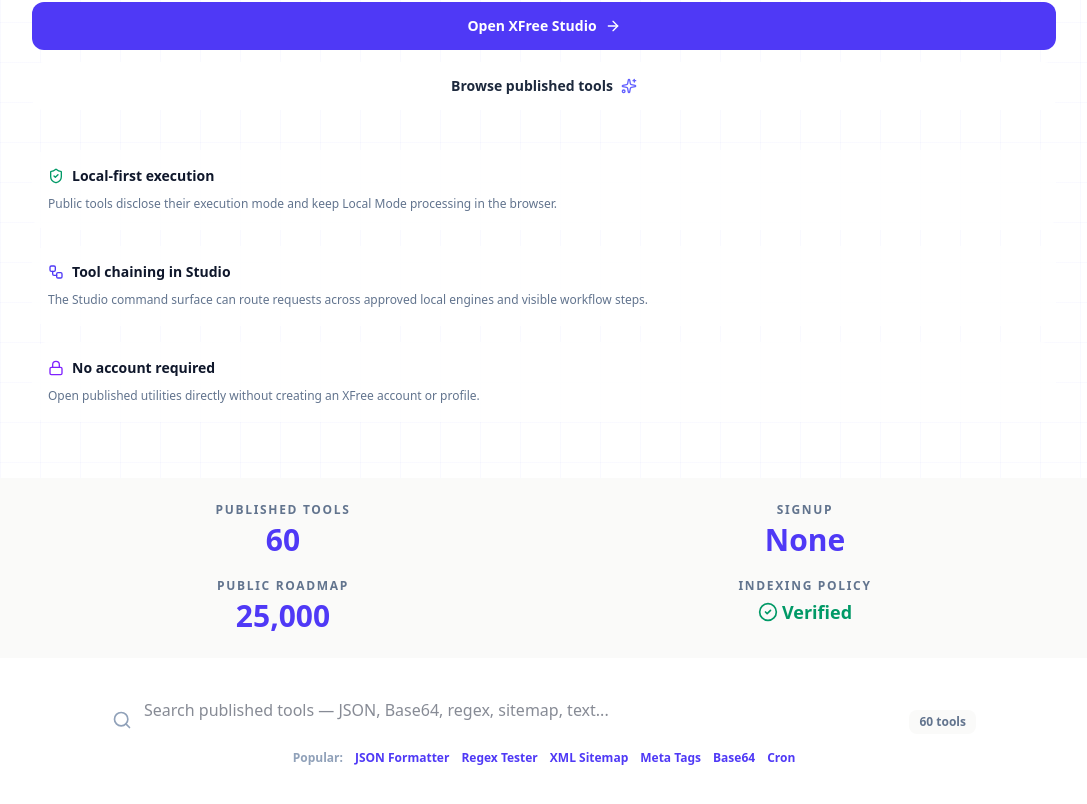
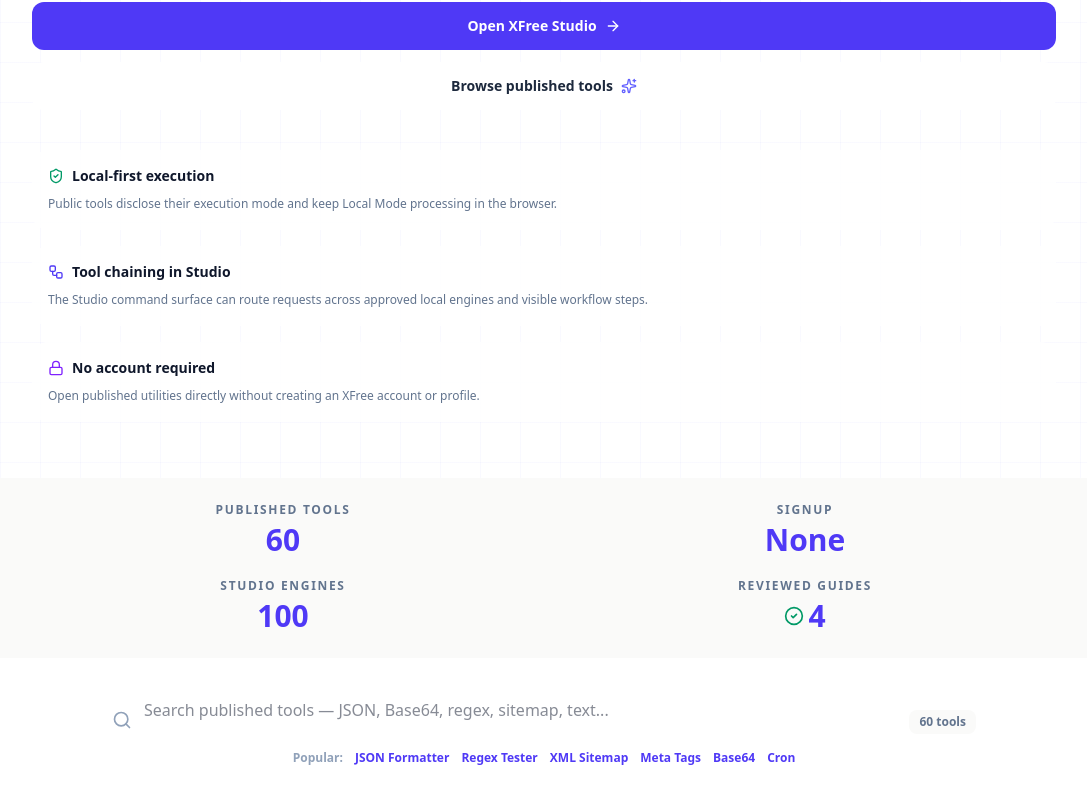
Before and after one commit to CodesbyFebin/xfree, a React (Vite) app: page / in a window 1280 px wide. Shown: the part 378-1182 px from the top of the page, without its empty margins (96-1183 px from the left). Built offline with nearby package versions, Linux system fonts and the light colour scheme.

Commit message:
fix: complete homepage and canonical host wiring

```diff
--- a/src/App.tsx
+++ b/src/App.tsx
@@ -45,6 +45,9 @@
 import { getPillarBySlug } from "./data/masterBlueprint";
 import { isPillarIndexable } from "./data/pillarPublishing";
 
+const isStudioHost = () => window.location.hostname.toLowerCase() === "app.xfree.in";
+const readApplicationPath = () => (isStudioHost() && window.location.pathname === "/" ? "/studio" : window.location.pathname);
+
 // Import Micro-Tools
 import { BulkUrlExtractorSitemap } from "./components/tools/BulkUrlExtractorSitemap";
 import { RobotsTxtGenerator } from "./components/tools/RobotsTxtGenerator";
@@ -60,11 +63,11 @@
 import { AiMicroToolComponent } from "./components/tools/AiMicroToolComponent";
 
 export default function App() {
-  const [currentPath, setCurrentPath] = useState(window.location.pathname);
-  const initialCategory = categorySlugFromPath(window.location.pathname) as ToolCategory | null;
+  const [currentPath, setCurrentPath] = useState(readApplicationPath);
+  const initialCategory = categorySlugFromPath(readApplicationPath()) as ToolCategory | null;
   const [activeCategory, setActiveCategory] = useState<ToolCategory | "all">(initialCategory || "all");
   const [activeView, setActiveView] = useState<"tools" | "category-hub" | "page">(
-    initialCategory ? "category-hub" : isKnownStaticRoute(window.location.pathname) ? "page" : "tools",
+    initialCategory ? "category-hub" : isKnownStaticRoute(readApplicationPath()) ? "page" : "tools",
   );
   const [searchQuery, setSearchQuery] = useState("");
   const [commandPaletteOpen, setCommandPaletteOpen] = useState(false);
@@ -99,7 +102,7 @@
   // Handle browser popstate / back / forward navigation
   useEffect(() => {
     const handleLocationChange = () => {
-      const nextPath = window.location.pathname;
+      const nextPath = readApplicationPath();
       const nextCategory = categorySlugFromPath(nextPath);
       setCurrentPath(nextPath);
       setActiveCategory((nextCategory as ToolCategory | null) || "all");
@@ -281,9 +284,9 @@
   const renderStaticPage = () => {
     switch (currentPath) {
       case "/how-it-works":
-        return <HowItWorksPage onGoHome={() => navigateTo("/")} onSelectCategory={(cat) => { setActiveCategory(cat as any); navigateTo("/"); }} />;
+        return <HowItWorksPage onGoHome={() => navigateTo("/")} onSelectCategory={(cat) => { setActiveCategory(cat as any); navigateTo(cat === "all" ? "/" : `/category/${cat}`); }} />;
       case "/use-cases":
-        return <UseCasesPage onGoHome={() => navigateTo("/")} onSelectCategory={(cat) => { setActiveCategory(cat as any); navigateTo("/"); }} onSelectTool={(slug) => navigateTo(`/tools/${slug}`)} />;
+        return <UseCasesPage onGoHome={() => navigateTo("/")} onSelectCategory={(cat) => { setActiveCategory(cat as any); navigateTo(cat === "all" ? "/" : `/category/${cat}`); }} onSelectTool={(slug) => navigateTo(`/tools/${slug}`)} />;
       case "/docs":
         return <DocsHubPage onGoHome={() => navigateTo("/")} onSelectTool={(slug) => navigateTo(`/tools/${slug}`)} />;
       case "/blog":
@@ -328,6 +331,10 @@
   };
 
   const isStaticRoute = ["/how-it-works", "/use-cases", "/docs", "/blog", "/faq", "/about", "/contact", "/privacy", "/terms", "/security", "/xfree-app", "/studio", "/guides", "/pillars", "/roadmap", "/contribute"].includes(currentPath) || activeGuideSlug !== null;
+
+  if (isStudioHost() && currentPath === "/studio") {
+    return <StudioPage />;
+  }
 
   return (
     <div className="min-h-screen starry-bg text-slate-100 flex flex-col font-sans selection:bg-cyan-500 selection:text-slate-950">
@@ -444,7 +451,7 @@
             <QuickLinksSection onSelectTool={(slug) => navigateTo(`/tools/${slug}`)} />
 
             {/* Micro-Tools Grid */}
-            <div className="space-y-4">
+            <div id="published-tools" className="scroll-mt-24 space-y-4">
               <div className="flex items-center justify-between text-xs font-semibold text-slate-400 tracking-wide">
                 <span>
                   Showing {filteredTools.length} {activeCategory !== "all" ? activeCategory : ""} Tools
@@ -488,8 +495,8 @@
               onSelectTool={(slug) => navigateTo(`/tools/${slug}`)}
               onSelectCategory={(catId) => {
                 setActiveCategory(catId as any);
-                setActiveView("category-hub");
-                navigateTo(`/category/${catId}`);
+                setActiveView(catId === "all" ? "tools" : "category-hub");
+                navigateTo(catId === "all" ? "/" : `/category/${catId}`);
               }}
             />
 
@@ -504,8 +511,8 @@
       <Footer
         onSelectCategory={(catId) => {
           setActiveCategory(catId as any);
-          setActiveView("category-hub");
-          navigateTo(`/category/${catId}`);
+          setActiveView(catId === "all" ? "tools" : "category-hub");
+          navigateTo(catId === "all" ? "/" : `/category/${catId}`);
         }}
         onSelectTool={(slug) => navigateTo(`/tools/${slug}`)}
         onNavigatePage={navigateTo}
--- a/src/components/HeroBanner.tsx
+++ b/src/components/HeroBanner.tsx
@@ -1,7 +1,8 @@
 import React, { useEffect } from "react";
 import { ArrowRight, CheckCircle2, Lock, Search, ShieldCheck, Sparkles, Workflow } from "lucide-react";
 import { ToolCategory } from "../types";
-import { ROADMAP_CONCEPT_COUNT } from "../data/masterBlueprint";
+import { GUIDES } from "../data/guides";
+import { LOCAL_ENGINES } from "../lib/studio/engines";
 
 interface HeroBannerProps {
   searchQuery: string;
@@ -75,14 +76,19 @@
               Open XFree Studio
               <ArrowRight className="h-4 w-4" />
             </a>
-            <button
-              type="button"
-              onClick={onExploreFreeTools}
+            <a
+              href="#published-tools"
+              onClick={(event) => {
+                if (!onExploreFreeTools) return;
+                event.preventDefault();
+                onExploreFreeTools();
+                document.getElementById("published-tools")?.scrollIntoView({ behavior: "smooth", block: "start" });
+              }}
               className="inline-flex w-full items-center justify-center gap-2 rounded-xl border border-slate-200 bg-white px-7 py-3.5 text-sm font-bold text-slate-800 shadow-sm transition hover:border-indigo-200 hover:bg-indigo-50 focus-visible:outline-none focus-visible:ring-4 focus-visible:ring-indigo-100 sm:w-auto"
             >
               Browse published tools
               <Sparkles className="h-4 w-4 text-indigo-500" />
-            </button>
+            </a>
           </div>
 
           <div className="mt-10 grid gap-4 text-left sm:grid-cols-3">
@@ -122,12 +128,12 @@
             <dd className="mt-1 text-3xl font-black text-indigo-600">None</dd>
           </div>
           <div className="text-center">
-            <dt className="text-xs font-semibold uppercase tracking-[0.14em] text-slate-500">Public roadmap</dt>
-            <dd className="mt-1 text-3xl font-black text-indigo-600">{ROADMAP_CONCEPT_COUNT.toLocaleString()}</dd>
+            <dt className="text-xs font-semibold uppercase tracking-[0.14em] text-slate-500">Studio engines</dt>
+            <dd className="mt-1 text-3xl font-black text-indigo-600">{LOCAL_ENGINES.length}</dd>
           </div>
           <div className="text-center">
-            <dt className="text-xs font-semibold uppercase tracking-[0.14em] text-slate-500">Indexing policy</dt>
-            <dd className="mt-1 flex items-center justify-center gap-1 text-lg font-black text-emerald-600"><CheckCircle2 className="h-5 w-5" /> Verified</dd>
+            <dt className="text-xs font-semibold uppercase tracking-[0.14em] text-slate-500">Reviewed guides</dt>
+            <dd className="mt-1 flex items-center justify-center gap-1 text-3xl font-black text-indigo-600"><CheckCircle2 className="h-5 w-5 text-emerald-600" /> {GUIDES.length}</dd>
           </div>
         </dl>
       </div>
```
Also changed, not shown: vercel.json.
